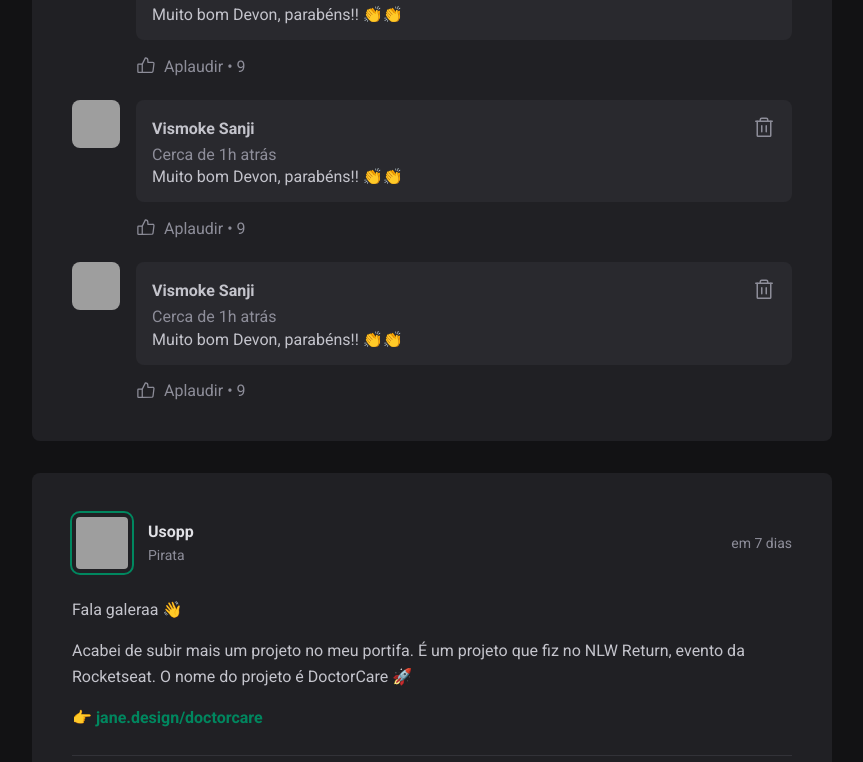
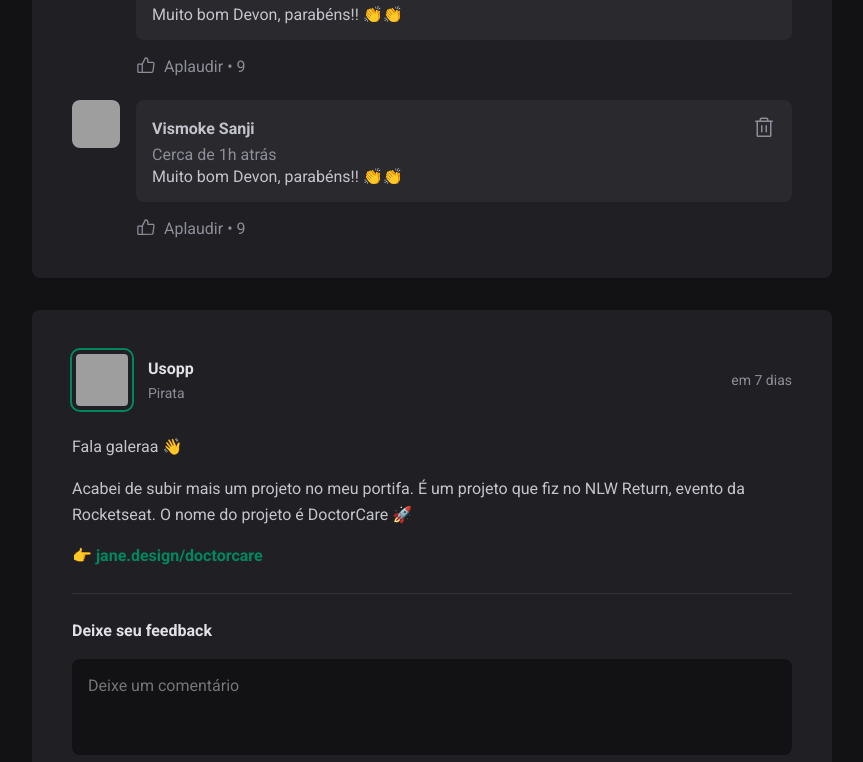
Before and after one commit to danillobr/-ignite-reactjs, a React (Vite) app in the folder 01-fundamentos-reactjs/: page / in a window 1280 px wide. Shown: the part 647-1409 px from the top of the page, without its empty margins (352-1215 px from the left). Built offline with nearby package versions, Linux system fonts and the light colour scheme; grey boxes are pictures that could not be loaded.

Commit message:
Estado (useState)

```diff
--- a/01-fundamentos-reactjs/src/components/Post.jsx
+++ b/01-fundamentos-reactjs/src/components/Post.jsx
@@ -3,14 +3,16 @@
 import { Avatar } from './Avatar';
 import { format, formatDistanceToNow } from 'date-fns';
 import ptBR from 'date-fns/locale/pt-BR';
+import { useState } from 'react';
 
 export function Post({author, publishedAt, content}){
-    // const publishedDateFormatted = new Intl.DateTimeFormat('pt-BR',{
-    //     day: "2-digit",
-    //     month: "long",
-    //     hour: "2-digit",
-    //     minute: "2-digit",
-    // }).format(publishedAt);
+
+    const [comments, setComments] = useState([
+        1,
+        2,
+    ])
+
+
 
     const publishedDateFormatted = format(
         publishedAt, "dd 'de' LLLL 'às' HH:mm'h'",
@@ -24,6 +26,14 @@
             addSuffix: true,
         }
     )
+
+    function handleCreateNewComment(){
+        event.preventDefault();
+
+        setComments([... comments, comments.length + 1]);
+
+        console.log(comments)
+    }
 
     return (
         <article className={styles.post}>
@@ -54,7 +64,7 @@
                })}
             </div>
 
-            <form className={styles.commentForm}>
+            <form onSubmit={handleCreateNewComment} className={styles.commentForm}>
                 <strong>Deixe seu feedback</strong>
 
                 <textarea placeholder='Deixe um comentário'
@@ -68,9 +78,10 @@
             </form>
 
             <div className={styles.commentList}>
-                <Comment />
-                <Comment />
-                <Comment />
+                {comments.map(comment =>{
+                    return <Comment />
+                })}
+
             </div>
 
         </article>
```
